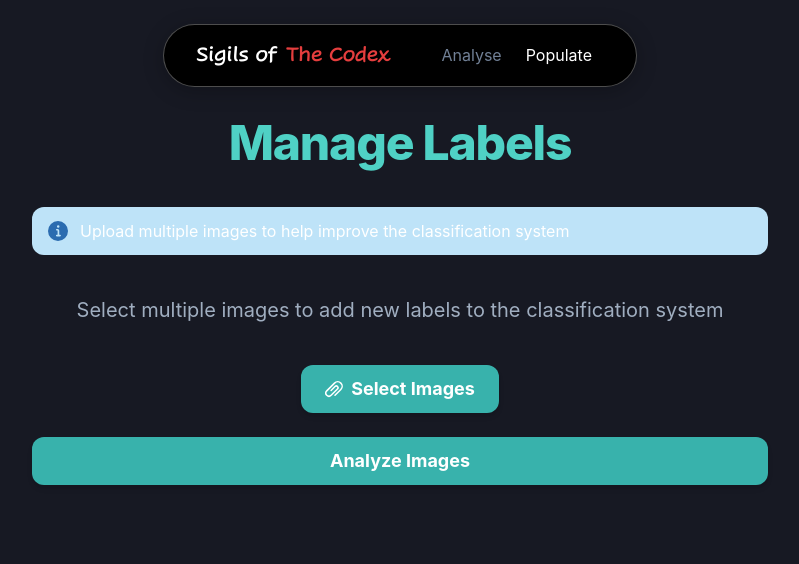
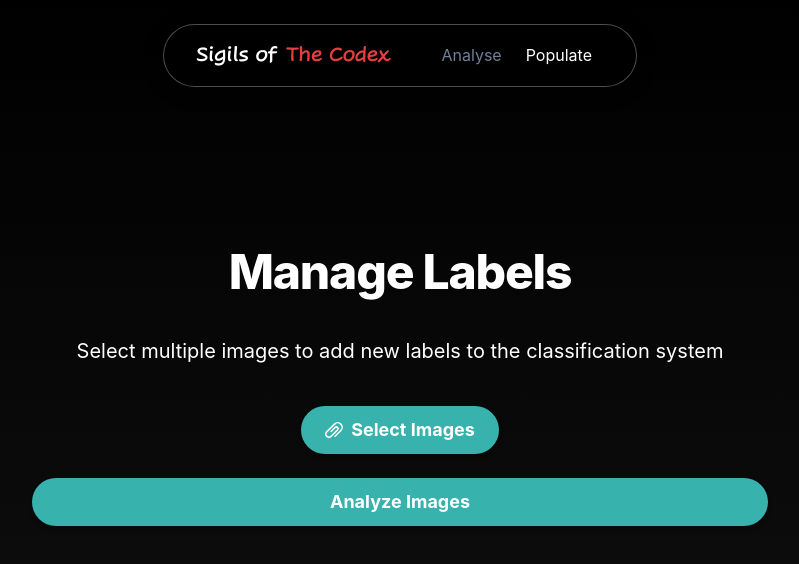
Before and after one commit to Sadliquid/SOTC_FullStack, a React (Vite) app in the folder client/: page / in a window 1280 px wide. Both pictures are taken after a click on the element "Populate". Shown: the top 564 px of the page, without its empty margins (240-1039 px from the left). Built offline with nearby package versions, Linux system fonts and the light colour scheme; a web font is replaced by a local one.

Commit message:
theme update

```diff
--- a/client/src/App.jsx
+++ b/client/src/App.jsx
@@ -1,4 +1,4 @@
-import { Box } from '@chakra-ui/react'
+import { Box, Flex } from '@chakra-ui/react'
 import Navigation from './components/Navigation'
 import HomePage from './pages/HomePage'
 import LabelsPage from './pages/LabelsPage'
@@ -17,11 +17,23 @@ function App() {
   };
 
   return (
-    <Box minH="100vh" bg="gray.900">
+    <Box
+      minH="100vh"
+      bg="black"
+      backgroundImage="linear-gradient(to bottom, black, #111)"
+      color="white"
+    >
       <Navigation onNavigate={setCurrentPage} currentPage={currentPage} />
-      <Box p={[4, 8]} maxW="container.xl" mx="auto">
+      <Flex
+        justify="center"
+        align="center"
+        minH="calc(90vh - 120px)"
+        p={[4, 8]}
+        maxW="container.xl"
+        mx="auto"
+      >
         {renderPage()}
-      </Box>
+      </Flex>
     </Box>
   );
 }
--- a/client/src/components/FileUpload.jsx
+++ b/client/src/components/FileUpload.jsx
@@ -81,7 +81,7 @@ export default function FileUpload({ onUpload, multiple = false, endpoint }) {
         size="lg"
         whileHover={{ boxShadow: '0 0 12px #38b2ac' }}
         whileTap={{ scale: 0.96 }}
-        borderRadius="xl"
+        borderRadius="full"
         shadow="md"
       >
         Select Image{multiple && 's'}
@@ -109,7 +109,7 @@ export default function FileUpload({ onUpload, multiple = false, endpoint }) {
         size="lg"
         whileHover={{ boxShadow: '0 0 12px #4299e1' }}
         whileTap={{ scale: 0.96 }}
-        borderRadius="xl"
+        borderRadius="full"
         shadow="md"
       >
         Analyze Image{multiple && 's'}
--- a/client/src/pages/HomePage.jsx
+++ b/client/src/pages/HomePage.jsx
@@ -18,7 +18,7 @@ export default function HomePage() {
       <VStack spacing={10} w="100%">
         <MotionHeading
           textAlign="center"
-          color="teal.300"
+          color="white"
           size="2xl"
           initial="hidden"
           animate="visible"
@@ -31,7 +31,7 @@ export default function HomePage() {
 
         <MotionText
           textAlign="center"
-          color="gray.400"
+          color="white"
           fontSize="xl"
           initial={{ opacity: 0, y: 10 }}
           animate={{ opacity: 1, y: 0 }}
--- a/client/src/pages/LabelsPage.jsx
+++ b/client/src/pages/LabelsPage.jsx
@@ -1,5 +1,5 @@
 import { useState } from 'react'
-import { Container, Heading, VStack, Alert, AlertIcon, Text } from '@chakra-ui/react'
+import { Container, Heading, VStack, Text } from '@chakra-ui/react'
 import { motion } from 'framer-motion'
 import FileUpload from '../components/FileUpload'
 import ResultDisplay from '../components/ResultDisplay'
@@ -8,7 +8,6 @@ export default function LabelsPage() {
   const [result, setResult] = useState(null)
 
   const MotionHeading = motion(Heading);
-  const MotionAlert = motion(Alert);
   const MotionText = motion(Text);
   const fadeIn = {
     hidden: { opacity: 0, y: 20 },
@@ -19,7 +18,7 @@ export default function LabelsPage() {
       <VStack spacing={10} w="100%">
         <MotionHeading
           textAlign="center"
-          color="teal.300"
+          color="white"
           size="2xl"
           initial="hidden"
           animate="visible"
@@ -30,20 +29,9 @@ export default function LabelsPage() {
           Manage Labels
         </MotionHeading>
 
-        <MotionAlert
-          status="info"
-          borderRadius="xl"
-          initial={{ opacity: 0, y: 10 }}
-          animate={{ opacity: 1, y: 0 }}
-          transition={{ duration: 0.7, delay: 0.2 }}
-        >
-          <AlertIcon />
-          Upload multiple images to help improve the classification system
-        </MotionAlert>
-
         <MotionText
           textAlign="center"
-          color="gray.400"
+          color="white"
           fontSize="xl"
           initial={{ opacity: 0, y: 10 }}
           animate={{ opacity: 1, y: 0 }}
```
